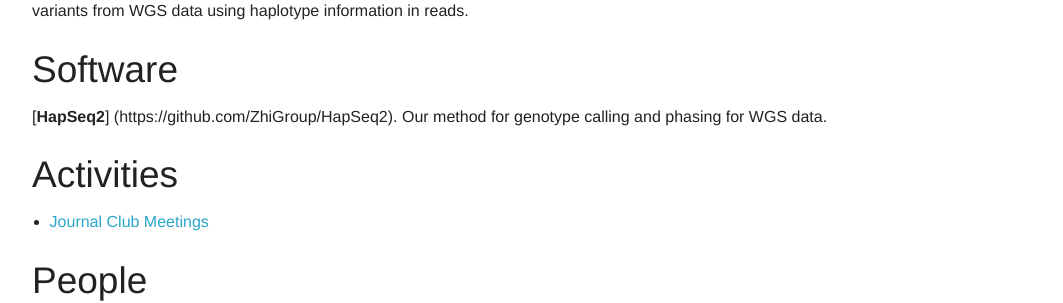
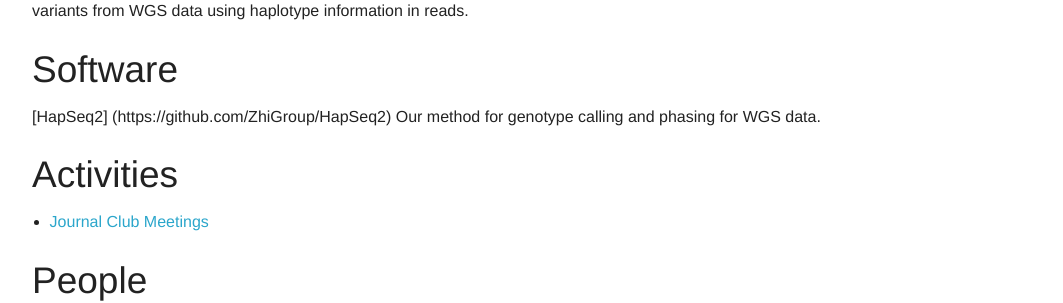
Before and after one commit to ZhiGroup/ZhiGroup.github.io, a Jekyll site: the page built from index.html, in a window 1280 px wide. Shown: the part 369-672 px from the top of the page, without its empty margins (108-1171 px from the left). Built offline with Jekyll 4.4.1, drawn with Linux system fonts in a browser that asks for light colours.

```diff
--- a/_includes/software.md
+++ b/_includes/software.md
@@ -1,2 +1,2 @@
 
-[**HapSeq2**] (https://github.com/ZhiGroup/HapSeq2). Our method for genotype calling and phasing for WGS data.
+[HapSeq2] (https://github.com/ZhiGroup/HapSeq2) Our method for genotype calling and phasing for WGS data.
```
